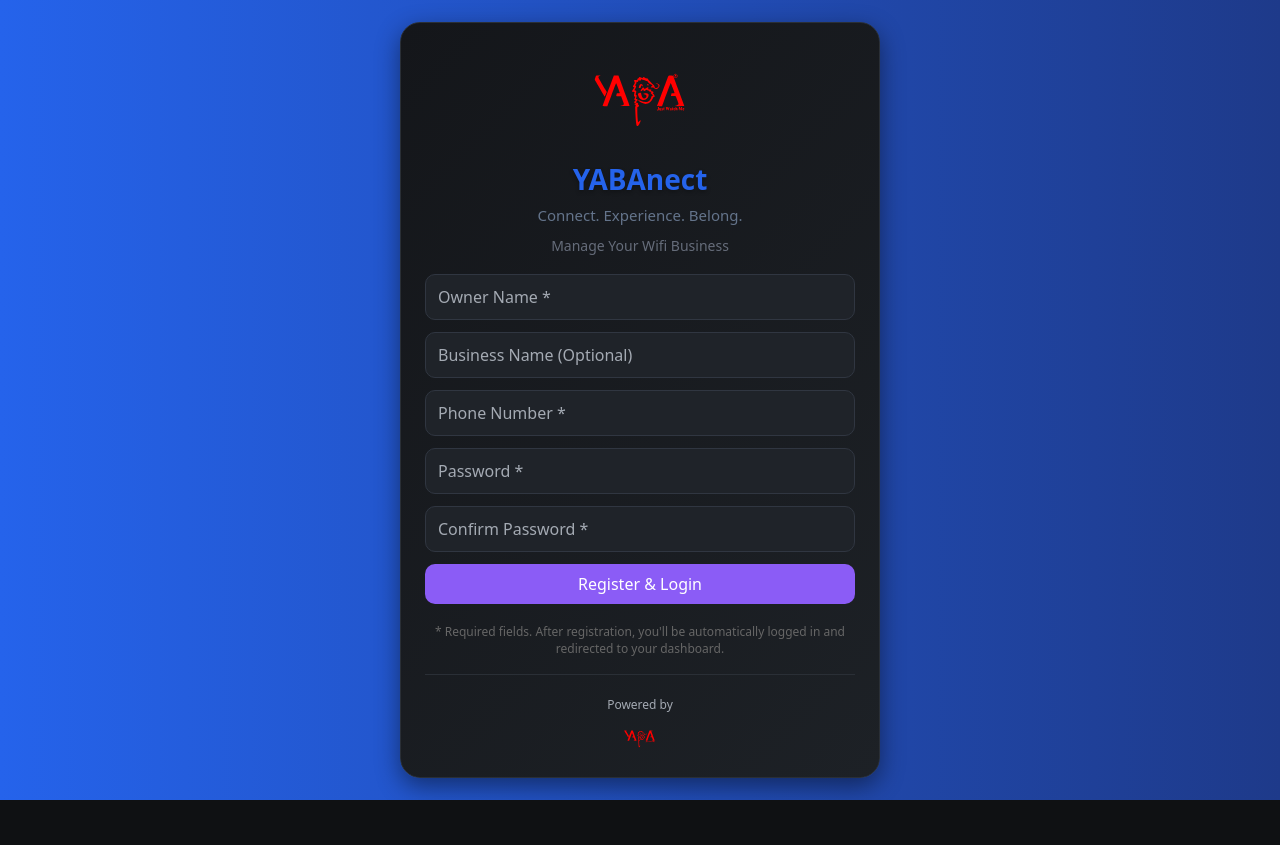
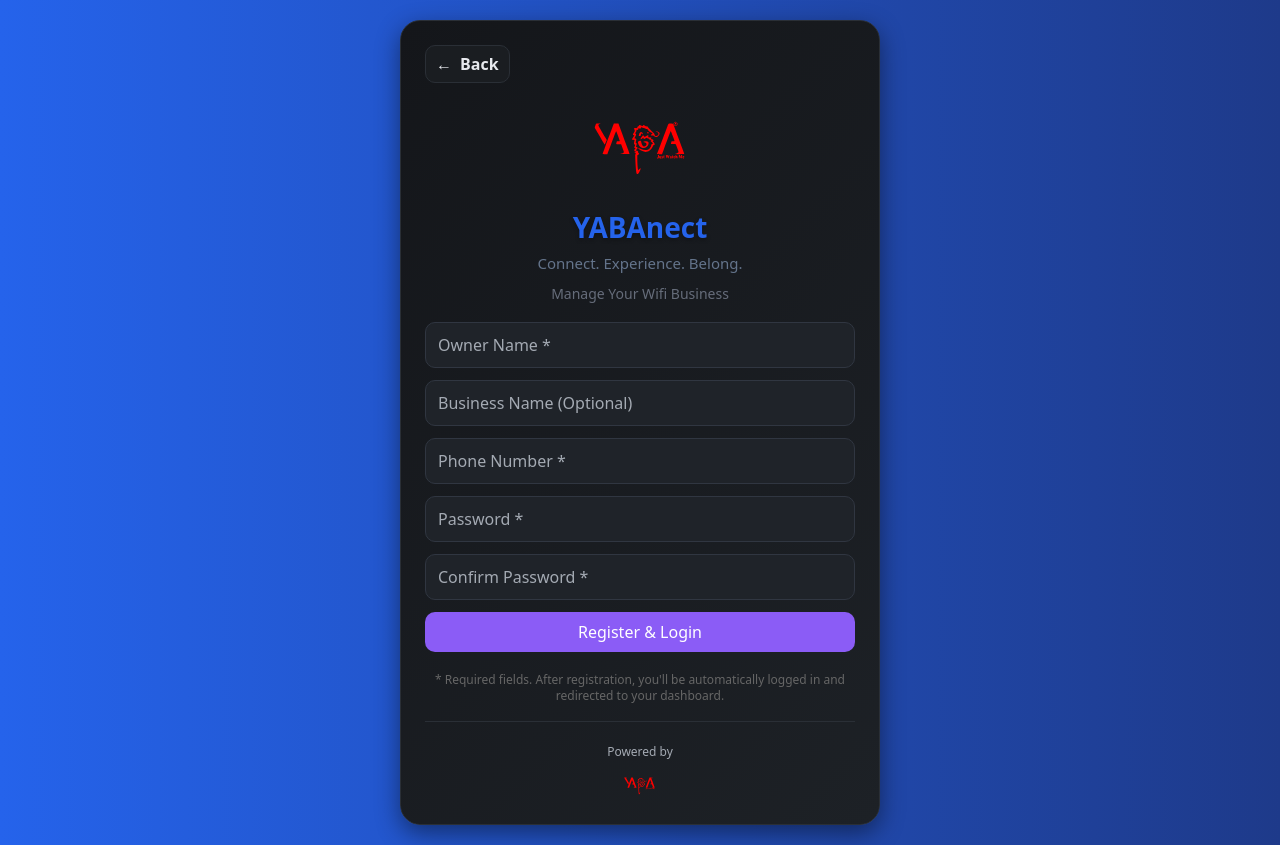
Before and after one commit to mutyabaronald/yabawifi, a React (Vite) app in the folder frontend/: page /register-owner in a window 1280 px wide. Before the commit the page ends 800 px from the top, so only its background shows below. Built offline with nearby package versions, Linux system fonts and the light colour scheme; no server answers.

Commit message:
Owner Registration: add Back button with icon (navigate -1) above branding

```diff
--- a/frontend/src/RegisterOwner.jsx
+++ b/frontend/src/RegisterOwner.jsx
@@ -119,6 +119,28 @@
           maxWidth: 480,
         }}
       >
+        {/* Back button */}
+        <button
+          type="button"
+          onClick={() => navigate(-1)}
+          style={{
+            display: "inline-flex",
+            alignItems: "center",
+            gap: 8,
+            background: "var(--surface-2)",
+            border: "1px solid var(--stroke)",
+            color: "var(--text-primary)",
+            borderRadius: 10,
+            padding: "6px 10px",
+            cursor: "pointer",
+            marginBottom: 12,
+          }}
+          aria-label="Go back"
+        >
+          <span style={{ fontSize: 16 }}>←</span>
+          <span style={{ fontWeight: 600 }}>Back</span>
+        </button>
+
         {/* Branding header */}
         <div style={{ marginBottom: 18, textAlign: "center" }}>
           <img
```
